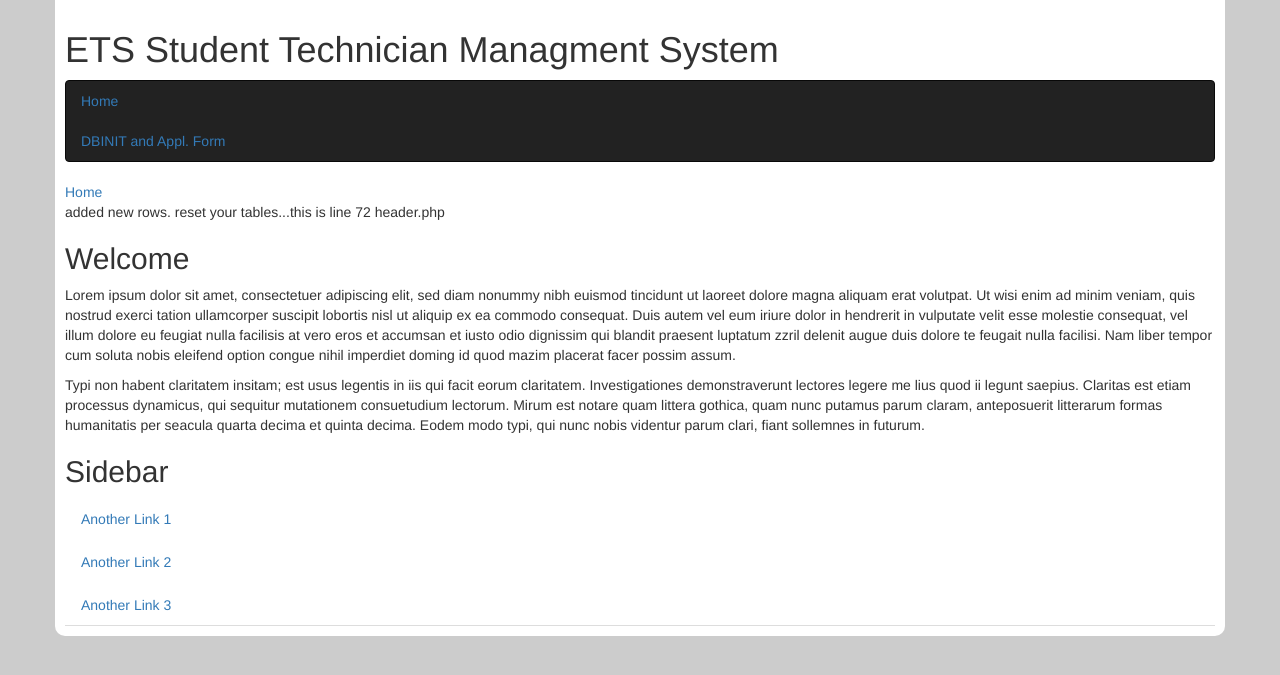
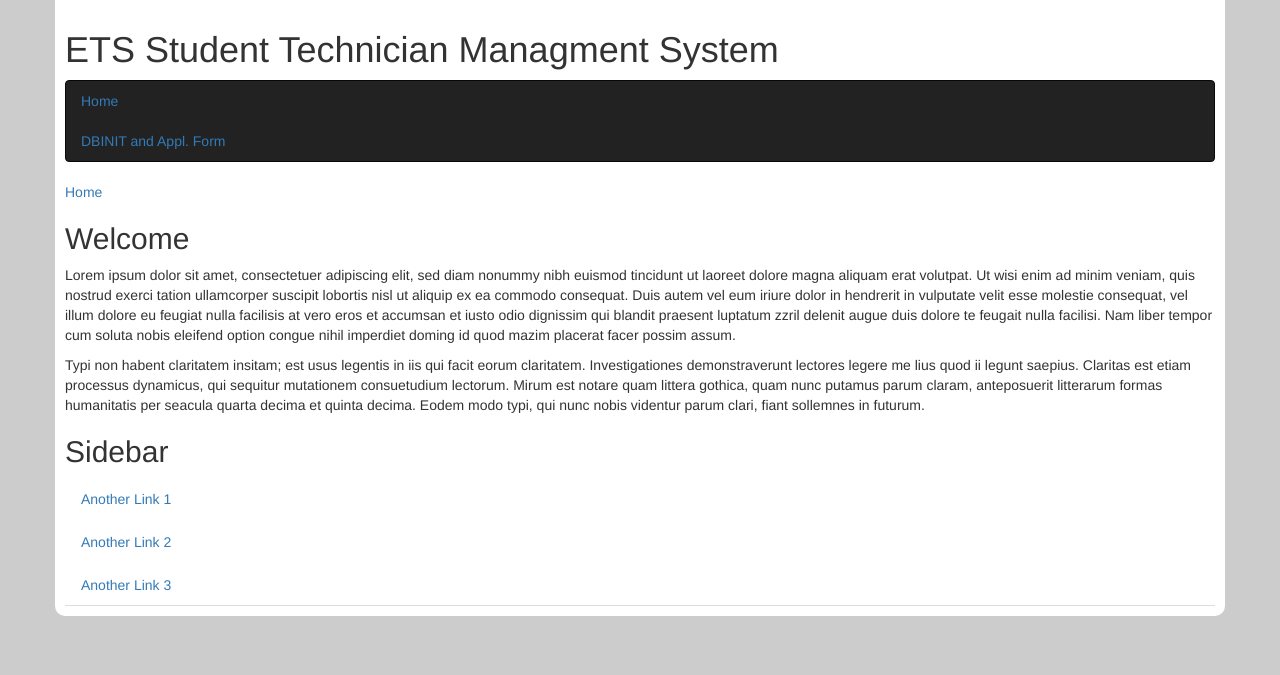
Before and after one commit to mtotho/mvc_framework, a PHP site: page /ETS/ in a window 1280 px wide. Shown: the top 675 px of the page. Run offline with PHP 8.4, Linux system fonts and the light colour scheme; data that the repository does not hold is empty; some libraries are stand-ins or nearby versions.

Commit message:
removed text from header

```diff
--- a/views/header.php
+++ b/views/header.php
@@ -66,5 +66,5 @@
 
 				//end breadcrumbs
 			?>
-		<p>added new rows. reset your tables...this is line 72 header.php</p>
+
 <!-- begin page specific content -->
```
